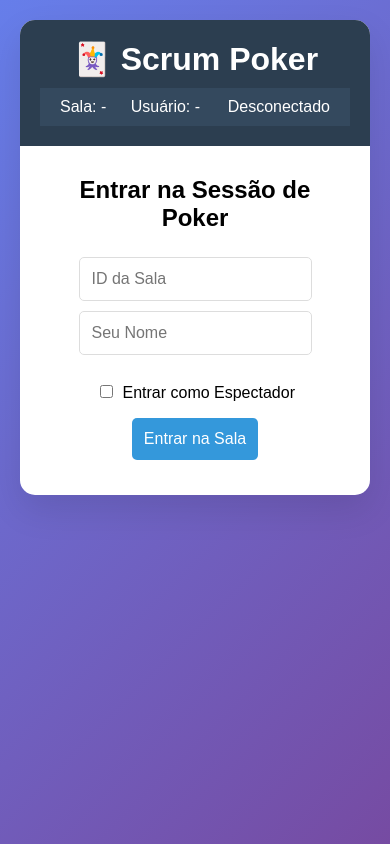
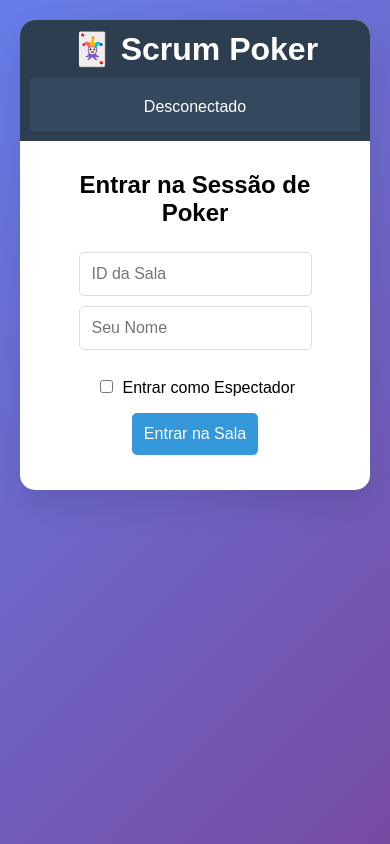
Before and after one commit to janiel14/scrumpoker, a website: page client.html in a window 390 px wide. Drawn offline with nearby package versions, Linux system fonts and the light colour scheme; no server answers.

Commit message:
fix: adjust

```diff
--- a/client.html
+++ b/client.html
@@ -44,6 +44,15 @@
             display: flex;
             justify-content: space-between;
             align-items: center;
+            flex-wrap: wrap; /* Permite quebra de linha */
+            gap: 10px;
+        }
+
+        .room-info > div {
+            display: flex;
+            align-items: center;
+            gap: 10px;
+            flex-wrap: wrap;
         }
 
         .join-form {
@@ -291,7 +300,7 @@
         }
 
         .hidden {
-            display: none;
+            display: none !important;
         }
 
         .message {
@@ -306,8 +315,27 @@
             font-size: 12px;
         }
 
+        .room-info > div:first-child {
+            display: flex;
+            flex-direction: column;
+            align-items: flex-start;
+        }
+
         #leave-btn {
             margin-left: 10px;
+        }
+
+        #connection-status {
+            text-align: center;
+            width: 100%;
+        }
+
+        #leave-btn, #share-btn {
+            width: 180px;
+            margin-left: 0;
+            margin-top: 5px;
+            display: block;
+            text-align: center;
         }
 
         @media (max-width: 768px) {
@@ -322,6 +350,32 @@
                 font-size: 16px;
                 margin: 3px;
             }
+
+            .header {
+                padding: 10px;
+            }
+            .room-info {
+                flex-direction: column;
+                align-items: flex-start;
+                padding: 10px;
+                gap: 10px;
+            }
+            .room-info > div {
+                flex-direction: column;
+                align-items: flex-start;
+                gap: 5px;
+            }
+            .room-info > div:last-child {
+                width: 100%;
+            }
+            #leave-btn, #share-btn {
+                width: 100%;
+                margin-left: 0;
+                margin-top: 5px;
+            }
+            #connection-status {
+                margin-bottom: 5px;
+            }
         }
     </style>
 </head>
@@ -330,9 +384,9 @@
         <div class="header">
             <h1>🃏 Scrum Poker</h1>
             <div class="room-info">
-                <div>
-                    <span id="room-name">Sala: -</span>
-                    <span id="user-name" style="margin-left: 20px;">Usuário: -</span>
+                <div style="display: flex; flex-direction: column; align-items: flex-start;">
+                    <span id="room-name" class="hidden" style="margin-left: 0;">Sala: -</span>
+                    <span id="user-name" class="hidden" style="margin-left: 0; margin-top: 4px;">Usuário: -</span>
                 </div>
                 <div style="display: flex; align-items: center; gap: 10px;">
                     <span id="connection-status">Desconectado</span>
@@ -558,6 +612,7 @@
 
             showLeaveButton();
             updateStoryInputVisibility();
+            showRoomInfo();
         });
 
         // Sala unida com sucesso
@@ -590,6 +645,7 @@
 
             showLeaveButton();
             updateStoryInputVisibility();
+            showRoomInfo();
         });
 
         // Usuário entrou na sala
@@ -834,6 +890,16 @@
             shareBtn.classList.add('hidden');
         }
 
+        function showRoomInfo() {
+            roomNameEl.classList.remove('hidden');
+            userNameEl.classList.remove('hidden');
+        }
+
+        function hideRoomInfo() {
+            roomNameEl.classList.add('hidden');
+            userNameEl.classList.add('hidden');
+        }
+
         function shareRoom() {
             if (!currentRoom || !currentRoom.id) return;
             const url = `${window.location.origin}?room=${encodeURIComponent(currentRoom.id)}`;
@@ -857,6 +923,7 @@
             localStorage.removeItem('scrumPokerUserName');
             localStorage.removeItem('scrumPokerIsSpectator');
             hideLeaveButton();
+            hideRoomInfo();
         }
 
         function sendMessage() {
```
